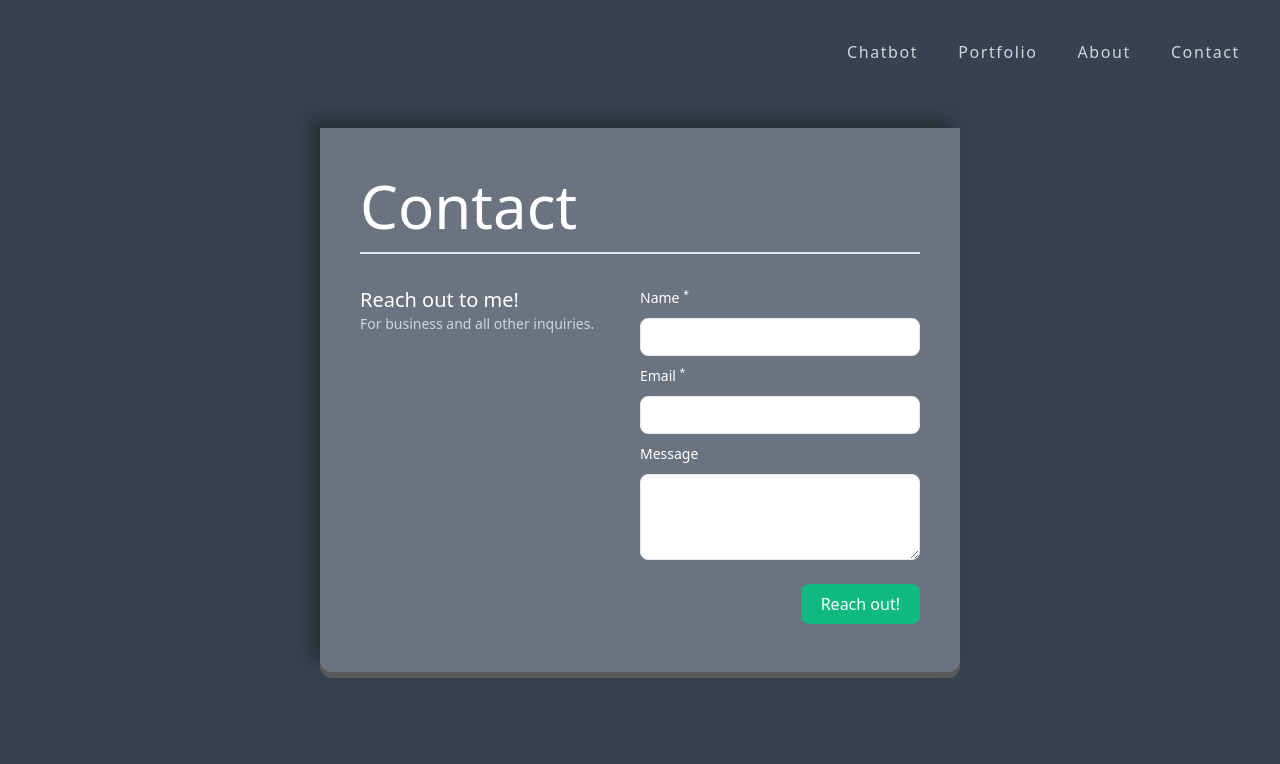
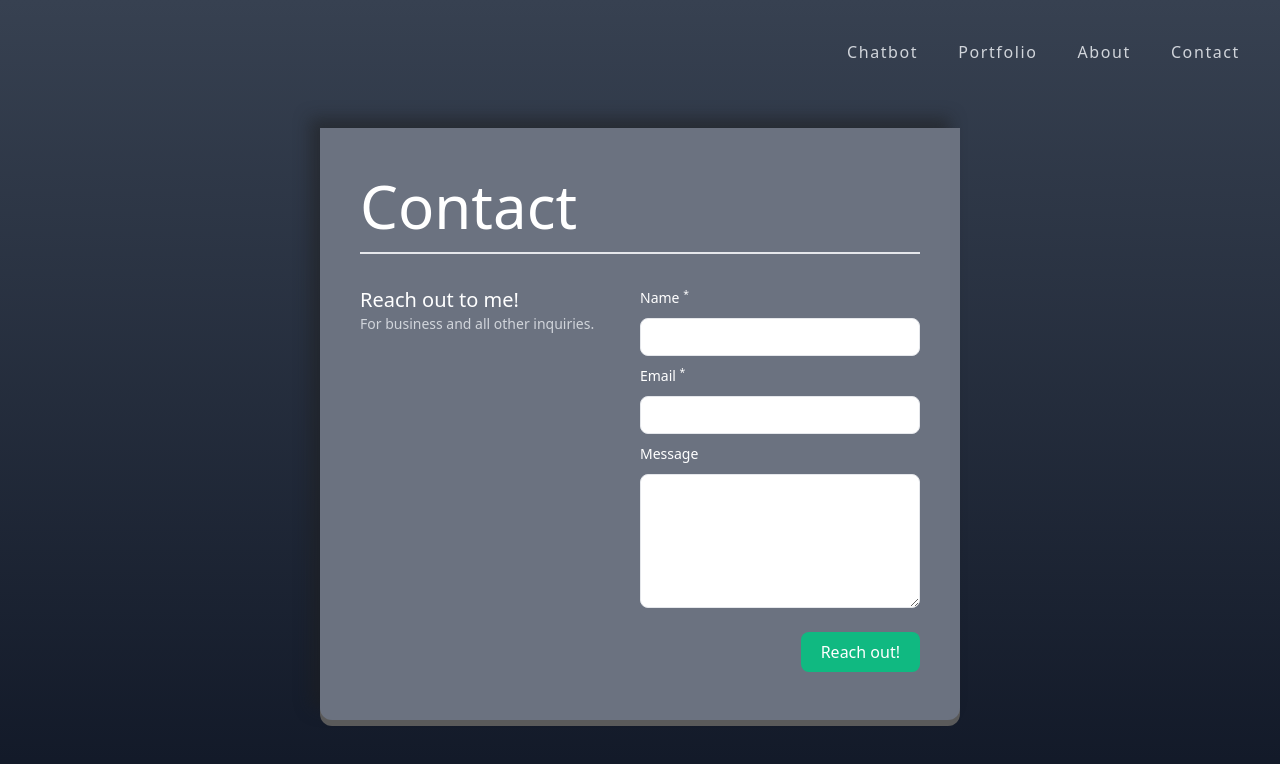
Before and after one commit to erised11/Portfolio, a React (Vite) app in the folder portfolio-frontend/: page /contact in a window 1280 px wide. Shown: the top 764 px of the page. Built offline with nearby package versions, Linux system fonts and the light colour scheme.

Commit message:
Updated background, fixed scrolling

```diff
--- a/portfolio-frontend/src/components/About/FormComponent.tsx
+++ b/portfolio-frontend/src/components/About/FormComponent.tsx
@@ -69,7 +69,7 @@
           <label className="block text-sm font-medium leading-6">Message</label>
           <div className="my-2">
             <textarea
-              rows={3}
+              rows={5}
               {...register("message")}
               className="pl-3 block w-full rounded-lg border py-1.5 text-gray-900 placeholder:text-gray-400  sm:text-sm sm:leading-6"
             />
--- a/portfolio-frontend/src/index.css
+++ b/portfolio-frontend/src/index.css
@@ -21,3 +21,9 @@
 body {
   background-color: rgb(55 65 81);
 }
+
+html,
+body {
+  height: 100%;
+  overflow: hidden;
+}
--- a/portfolio-frontend/src/routes/Root.tsx
+++ b/portfolio-frontend/src/routes/Root.tsx
@@ -3,7 +3,7 @@
 
 export default function Root() {
   return (
-    <div className="w-[100vw] min-h-[100vh] h-full bg-gray-700">
+    <div className="w-[100vw] min-h-[100vh] h-full bg-gradient-to-b from-gray-700 to-gray-900 absolute top-0 bottom-0 left-0 right-0 overflow-auto">
       <NavBar></NavBar>
       <div className="xl:w-1/2 lg:w-3/5 md:w-3/4 w-5/6 mx-auto pb-32">
         <Outlet />
```
